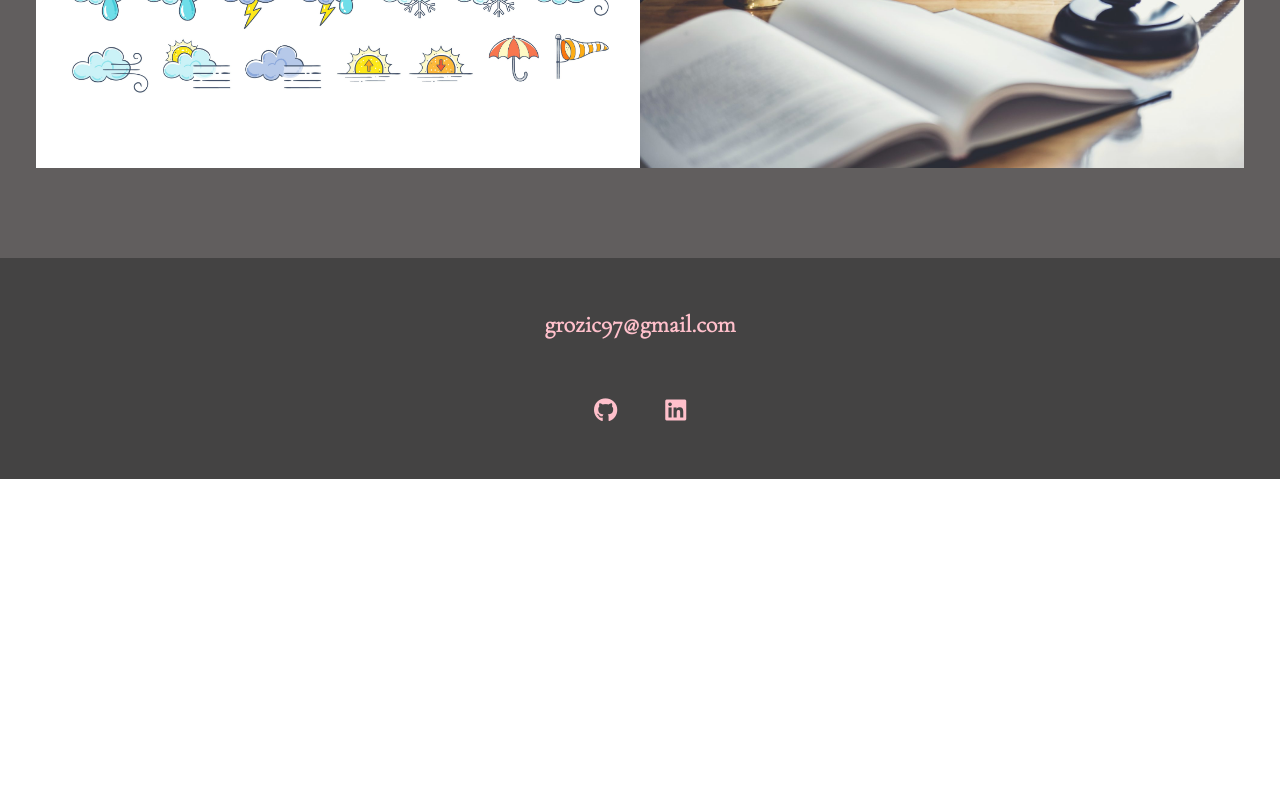
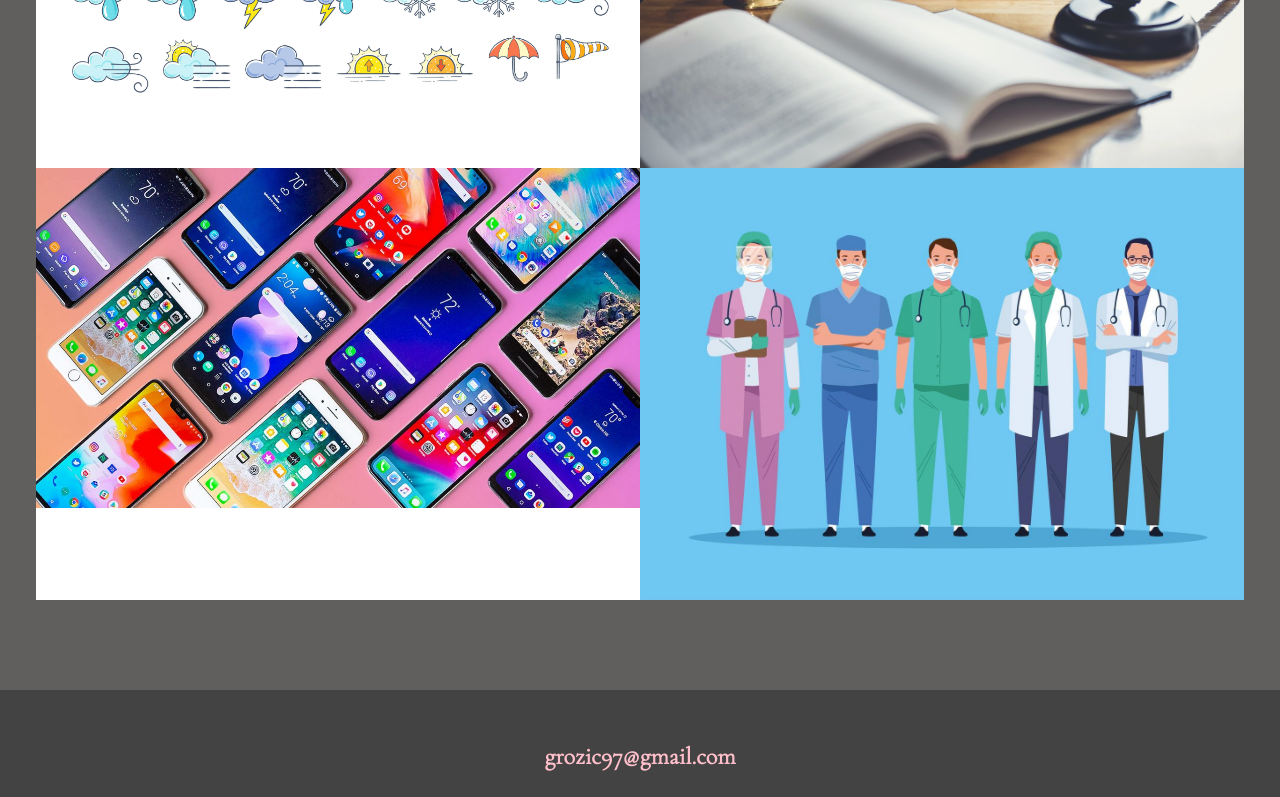
Before and after one commit to gabrijelaro/gabrijelas-portfolio, a plain HTML site: page index.html in a window 1280 px wide. Shown: the part 2057-2854 px from the top of the page. Before the commit the page ends 2536 px from the top, so only its background shows below. Drawn offline with nearby package versions, Linux system fonts and the light colour scheme.

Commit message:
portfolio site

```diff
--- a/css/style.css
+++ b/css/style.css
@@ -349,14 +349,14 @@
 }
 .portfolio{
     display: grid;
-    grid-template-columns: repeat(auto-fit,minmax(300px,1fr));
+    grid-template-columns: repeat(auto-fit,minmax(450px,1fr));
 }
 .portfolio__item{
     background: var(--clr-light);
     overflow: hidden;
 }
 .portfolio__image{
-    transition: transform 750ms cubic-bezier(.5,0,.5,1),
+    transition: transform 750ms cubic-bezier(.3,0,.5,1),
     opacity 250ms linear;
 }
 .portfolio__item:focus{
--- a/index.html
+++ b/index.html
@@ -96,6 +96,12 @@
         <a href="https://github.com/gabrijelaro/Lawfirm" class="portfolio__item">
             <img src="img/tu.jpg" alt="" class="portfolio__image">
         </a>
+        <a href="https://github.com/gabrijelaro/crud-app-php" class="portfolio__item">
+            <img src="img/mobile-phones.jpg" alt="" class="portfolio__image">
+        </a>
+        <a href="https://github.com/gabrijelaro/healthcare" class="portfolio__item">
+            <img src="img/healthcare.jpg" alt="" class="portfolio__image">
+        </a>
     </div>
    </section>
 
```
Also changed, not shown: img/healthcare.jpg (added), img/mobile-phones.jpg (added).
